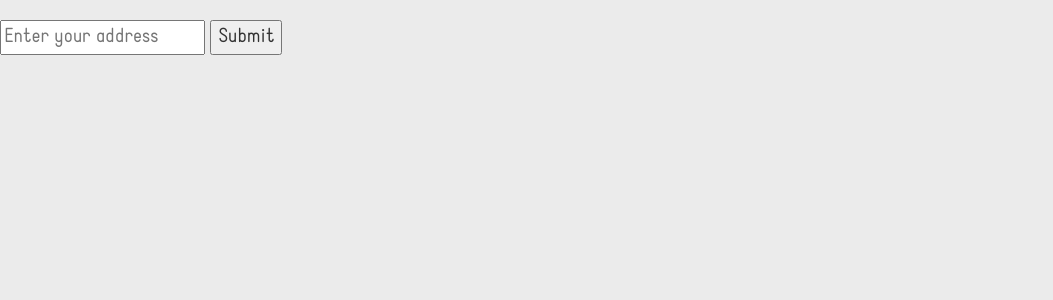
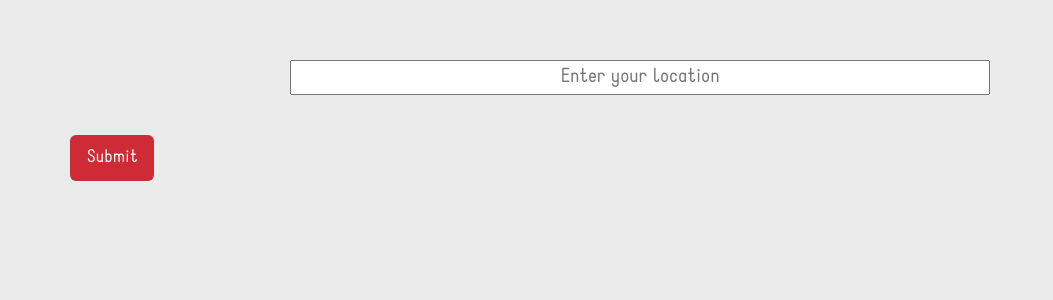
Before and after one commit to mariainesaranguren/vhacks_migrants_refugees6, a Flask app: template frontend/templates/user_info.html in a window 1280 px wide. Shown: the part 82-382 px from the top of the page, without its empty margins (0-1053 px from the left). Run offline with Flask 2, Linux system fonts and the light colour scheme; the template is opened without the code that fills it, so the values that code supplies are empty; some libraries are stand-ins or nearby versions.

Commit message:
add style

```diff
--- a/frontend/application.py
+++ b/frontend/application.py
@@ -77,4 +77,4 @@ def user_infopost():
 
 @app.route("/success")
 def success():
-	return 'Success! We will contact you with information about a successful matching through Facebook Messenger soon.'
+	return render_template("success.html")
--- a/frontend/static/styles.css
+++ b/frontend/static/styles.css
@@ -103,5 +103,35 @@ label img {
   width: 100px;
   margin: 40px;
 }
-.fb_iframe_widget{
+.btn {
+  background-color: #ce2b37;
+  color: white;
 }
+
+.location-box {
+  padding: 40px 15px;
+  text-align: center;
+}
+
+#autocomplete {
+  width: 700px;
+  text-align: center;
+}
+
+.job-post {
+  background-color: white;
+  padding-left: 40px;
+  padding-top: 40px;
+  padding-bottom: 40px;
+  margin-bottom: 40px;
+  width: 400px;
+}
+
+#job_title, #job_description, #wage, #start_date {
+  width: 300px;
+}
+
+.job-post .row {
+  margin: 20px;
+
+}
--- a/frontend/templates/skills.html
+++ b/frontend/templates/skills.html
@@ -104,10 +104,10 @@
             <br>
           </div>
       </div>
+    <center>
+    <button type="submit" class="btn btn-lg">Submit</button>
     <br>
-    <center>
-    <input type="submit" value="Submit">
-  </center>
+    </center>
     </form>
     </div>
     <!-- /.container -->
--- /dev/null
+++ b/frontend/templates/success.html
@@ -0,0 +1,5 @@
+<!DOCTYPE html>
+{% include 'layout.html' %}
+<div class="starter-template">
+	Success! We will contact you with information about a successful matching through Facebook Messenger soon.
+</div>
--- a/frontend/templates/user_info.html
+++ b/frontend/templates/user_info.html
@@ -8,20 +8,44 @@
   </head>
 
   <body>
-    <div id="locationField">
+    <div class="container">
+    <div class="location-box">
+    <div class="row">
+      <div class="col-12">
         <form method="post" id="form">
-        <input id="autocomplete" placeholder="Enter your address"
+          <input id="autocomplete" placeholder="Enter your location"
                  onFocus="geolocate()" type="text">
-
+          <br>
+      </div>
+    </div>
+    </div>
     {% if jobs%}
+      <div class="job-post">
+          <div class="row">
+            <div class="col-4">
             <input id="job_title" placeholder="Enter job title" type="text">
+            </div>
+        </div>
+        <div class="row">
+          <div class="col-4">
           <input id="job_description" placeholder="Enter job description" type="text">
+          </div>
+        </div>
+        <div class="row">
+          <div class="col-4">
           <input id="wage" placeholder="Enter hourly wage" type="number" min="0.00" max="10000.00" step="0.01">
+          </div>
+        </div>
+        <div class="row">
+          <div class="col-4">
           <input id="start_date" placeholder="Enter start date" type="date">
+          </div>
+        </div>
+    </div>
     {%endif%}
-    <input type="submit" value="Submit">
+    <button type="submit" class="btn btn-lg">Submit</button>
+  </div>
       </form>
-    </div>
     <script>
 
     document.querySelector('#form').onsubmit = function() {
```
Lines whose indentation alone changed are shown as unchanged.
